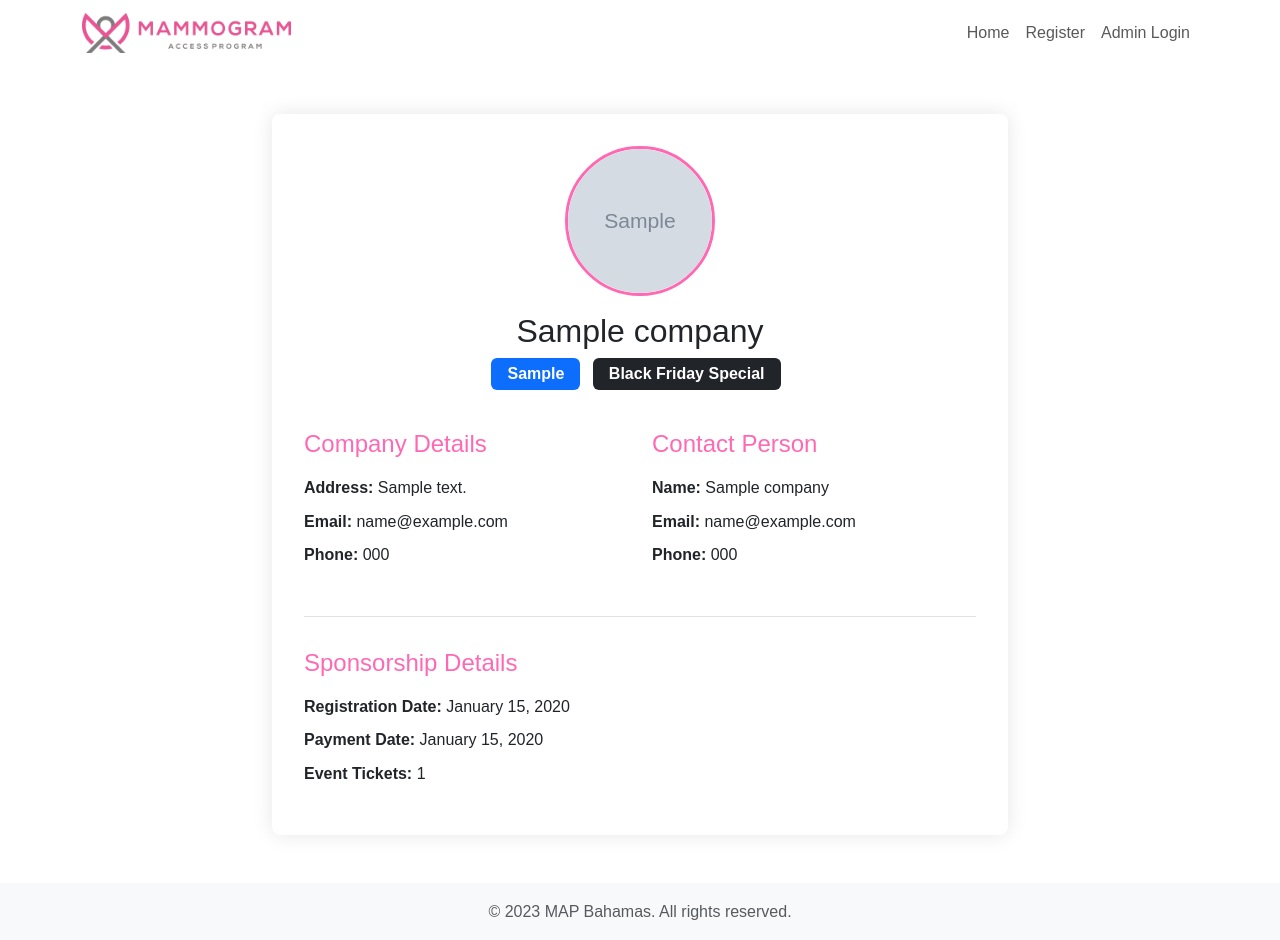
After one commit to salutethegenius/map-bahamas-breast-cancer-platform, a Flask app: page /sponsor/1 in a window 1280 px wide. The commit adds this page. Run offline with Flask 3, Linux system fonts and the light colour scheme; tables that the repository leaves empty hold one stand-in row (values such as "Sample post"); grey boxes marked "Sample" are stand-in pictures.

Commit message:
Agent query: Can you check if the sponsor profile pages are accessible from both the dashboard and confirmation page? Also, verify if they display all the sponsor information correctly.

```diff
--- a/app.py
+++ b/app.py
@@ -231,6 +231,12 @@ def registration_details(id):
                          registration=registration,
                          now=datetime.utcnow())
 
+
+@app.route('/sponsor/<int:id>')
+def sponsor_profile(id):
+    sponsor = Company.query.get_or_404(id)
+    return render_template('sponsor_profile.html', sponsor=sponsor)
+
 @app.route('/export_registrations')
 @login_required
 def export_registrations():
--- a/static/css/style.css
+++ b/static/css/style.css
@@ -129,3 +129,39 @@ body {
         margin-bottom: 20px;
     }
 }
+/* Sponsor Profile Page */
+.sponsor-profile .profile-card {
+    background: white;
+    padding: 2rem;
+    border-radius: 8px;
+    box-shadow: 0 0 20px rgba(0,0,0,0.1);
+}
+
+.sponsor-profile .profile-photo {
+    width: 150px;
+    height: 150px;
+    border-radius: 50%;
+    object-fit: cover;
+    border: 3px solid var(--primary-pink);
+}
+
+.sponsor-profile h4 {
+    color: var(--primary-pink);
+    margin-bottom: 1rem;
+}
+
+.sponsor-profile ul li {
+    margin-bottom: 0.5rem;
+}
+
+.sponsor-profile .badge {
+    font-size: 1rem;
+    padding: 0.5rem 1rem;
+    margin-right: 0.5rem;
+}
+
+.sponsor-profile .sponsorship-details {
+    margin-top: 2rem;
+    padding-top: 2rem;
+    border-top: 1px solid #dee2e6;
+}
--- a/templates/confirmation.html
+++ b/templates/confirmation.html
@@ -19,7 +19,10 @@
                             {% endif %}
                         </ul>
                     </div>
-                    <a href="{{ url_for('index') }}" class="btn btn-primary mt-4">Return to Home</a>
+                    <div class="mt-4">
+                        <a href="{{ url_for('index') }}" class="btn btn-secondary">Return to Home</a>
+                        <a href="{{ url_for('sponsor_profile', id=company.id) }}" class="btn btn-primary">View Your Profile</a>
+                    </div>
                 </div>
             </div>
         </div>
--- a/templates/dashboard/index.html
+++ b/templates/dashboard/index.html
@@ -47,7 +47,7 @@
                     <tbody>
                         {% for reg in registrations %}
                         <tr>
-                            <td>{{ reg.name }}</td>
+                            <td><a href="{{ url_for('sponsor_profile', id=reg.id) }}">{{ reg.name }}</a></td>
                             <td>
                                 <span class="badge bg-primary">{{ reg.package_tier }}</span>
                                 {% if reg.is_black_friday %}
--- /dev/null
+++ b/templates/sponsor_profile.html
@@ -0,0 +1,56 @@
+{% extends "base.html" %}
+
+{% block content %}
+<div class="sponsor-profile py-5">
+    <div class="container">
+        <div class="row">
+            <div class="col-md-8 offset-md-2">
+                <div class="profile-card">
+                    <div class="text-center mb-4">
+                        {% if sponsor.contact_photo %}
+                        <img src="{{ url_for('static', filename=sponsor.contact_photo) }}"
+                             alt="Contact photo"
+                             class="profile-photo mb-3">
+                        {% endif %}
+                        <h2>{{ sponsor.name }}</h2>
+                        <span class="badge bg-primary mb-3">{{ sponsor.package_tier }}</span>
+                        {% if sponsor.is_black_friday %}
+                        <span class="badge bg-dark">Black Friday Special</span>
+                        {% endif %}
+                    </div>
+
+                    <div class="row mb-4">
+                        <div class="col-md-6">
+                            <h4>Company Details</h4>
+                            <ul class="list-unstyled">
+                                <li><strong>Address:</strong> {{ sponsor.address }}</li>
+                                <li><strong>Email:</strong> {{ sponsor.email }}</li>
+                                <li><strong>Phone:</strong> {{ sponsor.phone }}</li>
+                            </ul>
+                        </div>
+                        <div class="col-md-6">
+                            <h4>Contact Person</h4>
+                            <ul class="list-unstyled">
+                                <li><strong>Name:</strong> {{ sponsor.contact_name }}</li>
+                                <li><strong>Email:</strong> {{ sponsor.contact_email }}</li>
+                                <li><strong>Phone:</strong> {{ sponsor.contact_phone }}</li>
+                            </ul>
+                        </div>
+                    </div>
+
+                    <div class="sponsorship-details">
+                        <h4>Sponsorship Details</h4>
+                        <ul class="list-unstyled">
+                            <li><strong>Registration Date:</strong> {{ sponsor.created_at.strftime('%B %d, %Y') }}</li>
+                            <li><strong>Payment Date:</strong> {{ sponsor.payment_date.strftime('%B %d, %Y') if sponsor.payment_date else 'Not set' }}</li>
+                            {% if sponsor.is_black_friday %}
+                            <li><strong>Event Tickets:</strong> {{ sponsor.tickets_allocated }}</li>
+                            {% endif %}
+                        </ul>
+                    </div>
+                </div>
+            </div>
+        </div>
+    </div>
+</div>
+{% endblock %}
```
